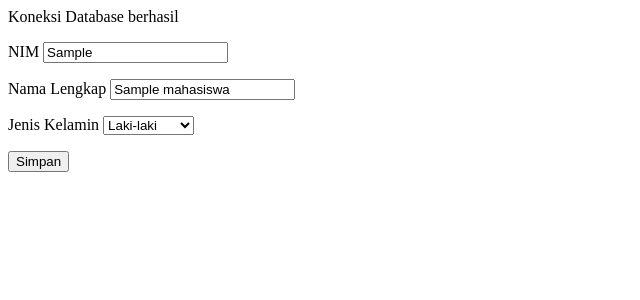
After one commit to uli-rizki/pemrograman_web_2_informatika, a PHP site: page /mahasiswa_edit.php?id_mahasiswa=1 in a window 1280 px wide. The commit adds this page. Shown: the top 300 px of the page, without its empty margins (0-640 px from the left). Run offline with PHP 8.4, Linux system fonts and the light colour scheme; tables that the repository leaves empty or names only in its code hold one stand-in row (values such as "Sample post").

Commit message:
update mahasiswa

```diff
--- /dev/null
+++ b/mahasiswa_edit.php
@@ -0,0 +1,42 @@
+<?php
+require("koneksi.php");
+
+// ambil id mahasiswa dari parameter url
+$id_mahasiswa = $_GET['id_mahasiswa'];
+
+// query ambil data berdasarkan id
+$qry = "SELECT * FROM mahasiswa WHERE id_mahasiswa=$id_mahasiswa";
+// jalankan query
+$hasil = $koneksi->query($qry);
+// ubah hasil query menjadi data array
+$mahasiswa = mysqli_fetch_assoc($hasil);
+
+$koneksi->close();
+
+?>
+<html>
+    <head>
+        <title>Edit Mahasiswa</title>
+    </head>
+    <body>
+        <form method="POST" action="mahasiswa_update.php">
+            <input type="hidden" name="id_mahasiswa" value="<?php echo $mahasiswa['id_mahasiswa']; ?>">
+            <p>
+                <label>NIM</label>
+                <input type="text" name="nim" value="<?php echo $mahasiswa['nim']; ?>" required>
+            </p>
+            <p>
+                <label>Nama Lengkap</label>
+                <input type="text" name="nama_lengkap" value="<?php echo $mahasiswa['nama_lengkap']; ?>" required>
+            </p>
+            <p>
+                <label>Jenis Kelamin</label>
+                <select name="jenis_kelamin" required>
+                    <option <?php echo $mahasiswa['jenis_kelamin'] == 'laki-laki' ? 'selected' : ''; ?> value="laki-laki">Laki-laki</option>
+                    <option <?php echo $mahasiswa['jenis_kelamin'] == 'perempuan' ? 'selected' : ''; ?> value="perempuan">Perempuan</option>
+                </select>
+            </p>
+            <button type="submit">Simpan</button>
+        </form>
+    </body>
+</html>
--- a/mahasiswa_simpan.php
+++ b/mahasiswa_simpan.php
@@ -12,8 +12,11 @@
 
 // jalankan query menggunakan koneksi
 $hasil = $koneksi->query($qry);
+
 if($hasil) {
     echo "Data berhasil ditambahakan";
+    // kembali ke halaman tampil data mahasiswa
+    header("Location: mahasiswa_tampil.php");
 } else {
     echo "Gagal menambahkan data";
 }
--- a/mahasiswa_tampil.php
+++ b/mahasiswa_tampil.php
@@ -16,12 +16,14 @@
     </head>
     <body>
         <h2>Data Mahasiswa</h2>
+        <a href="mahasiswa_tambah.php">Tambah Data</a>
         <table border="1">
             <thead>
                 <tr>
                     <th>NIM</th>
                     <th>Nama Lengkap</th>
                     <th>Jenis Kelamin</th>
+                    <th>Edit</th>
                 </tr>
             </thead>
             <tbody>
@@ -30,6 +32,9 @@
                         <td><?php echo $row['nim']; ?></td>
                         <td><?php echo $row['nama_lengkap']; ?></td>
                         <td><?php echo $row['jenis_kelamin']; ?></td>
+                        <td>
+                            <a href="mahasiswa_edit.php?id_mahasiswa=<?php echo $row['id_mahasiswa']; ?>">Edit</a>
+                        </td>
                     </tr>
                 <?php } ?>
             </tbody>
--- a/simpan.php
+++ b/simpan.php
@@ -6,6 +6,4 @@
 echo "Nama : ".$nama."<br>";
 echo "Alamat : ".$alamat;
 
-print("<br> Halo nama saya $nama, alamat saya berada di $alamat");
-
 ?>
```
Also changed, not shown: mahasiswa_update.php (added, +24 -0 lines).
